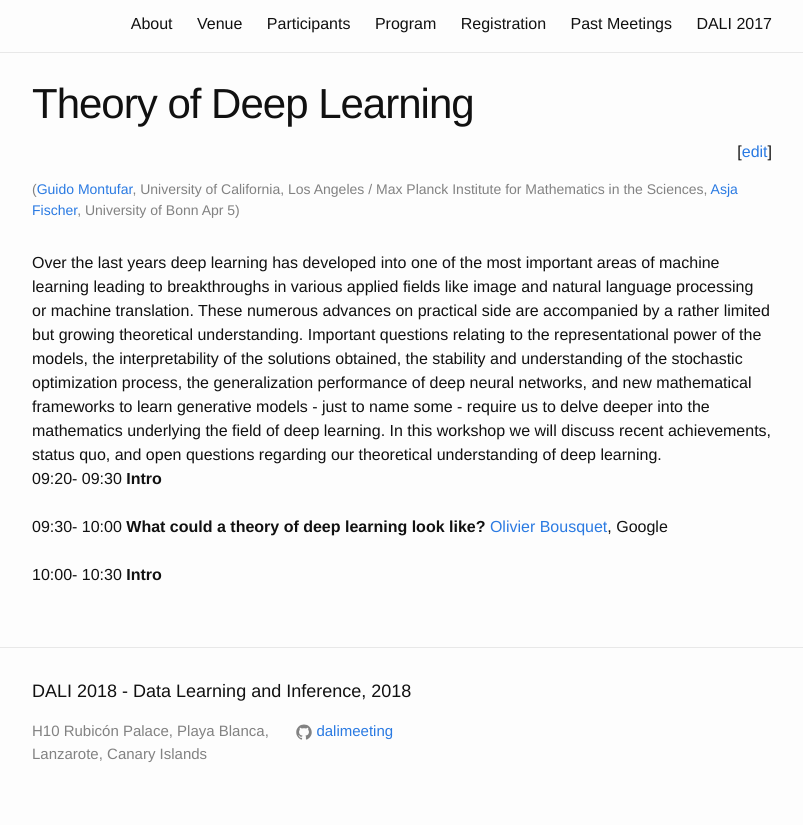
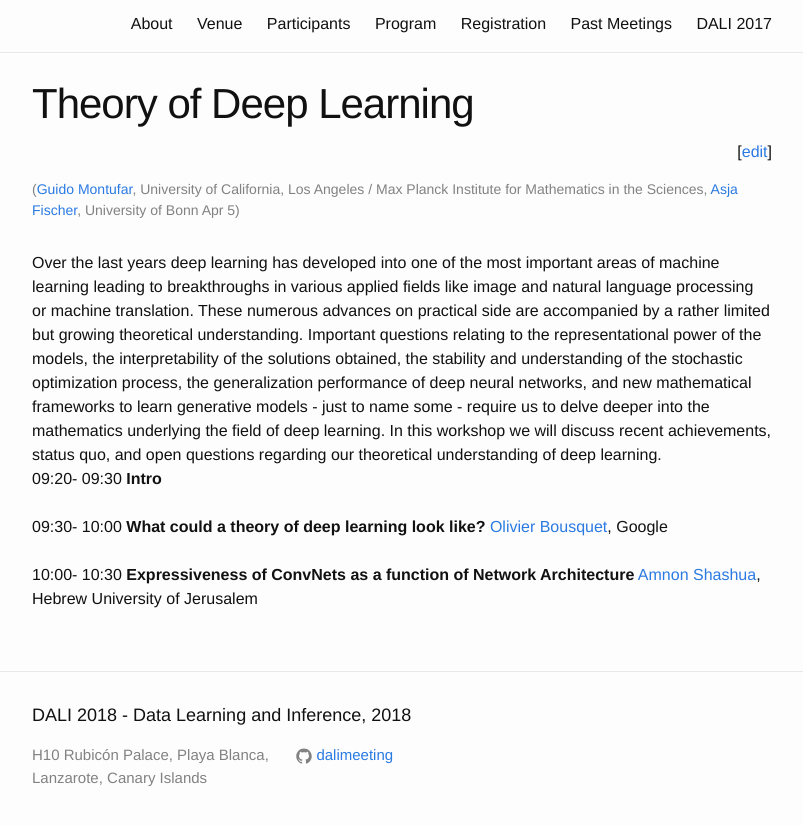
Before and after one commit to dalimeeting/dalimeeting.github.io, a Jekyll site: the page built from _posts/2018-04-05-workshopTheoryDL.md, in a window 1280 px wide, cut to the strip 355-1204 px from the top of the page. Shown: the top 825 px of the strip, without its empty margins (238-1041 px from the left). Built offline with Jekyll 4.4.1, drawn with Linux system fonts in a browser that asks for light colours.

Commit message:
Update 2018-04-05-workshopTheoryDL.md

```diff
--- a/_posts/2018-04-05-workshopTheoryDL.md
+++ b/_posts/2018-04-05-workshopTheoryDL.md
@@ -35,12 +35,12 @@ talks:
   youtube:
   start: "09:30"
   end: "10:00"
-- title: "Intro"
+- title: "Expressiveness of ConvNets as a function of Network Architecture"
   author:
-  - given:
-    family:
-    url:
-    institute:
+  - given: Amnon
+    family: Shashua
+    url: https://www.cs.huji.ac.il/~shashua/
+    institute: Hebrew University of Jerusalem
   youtube:
   start: "10:00"
   end: "10:30"
```
